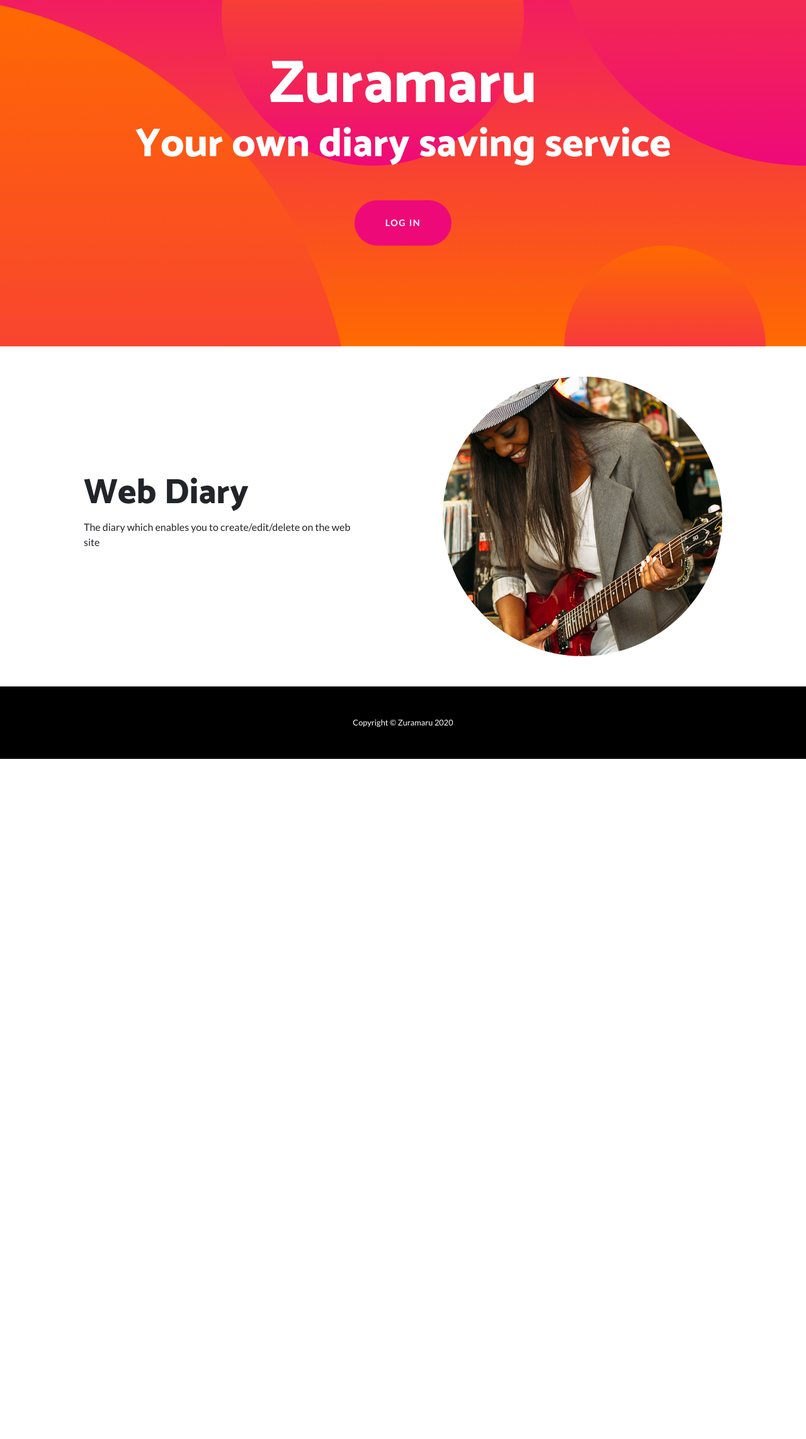
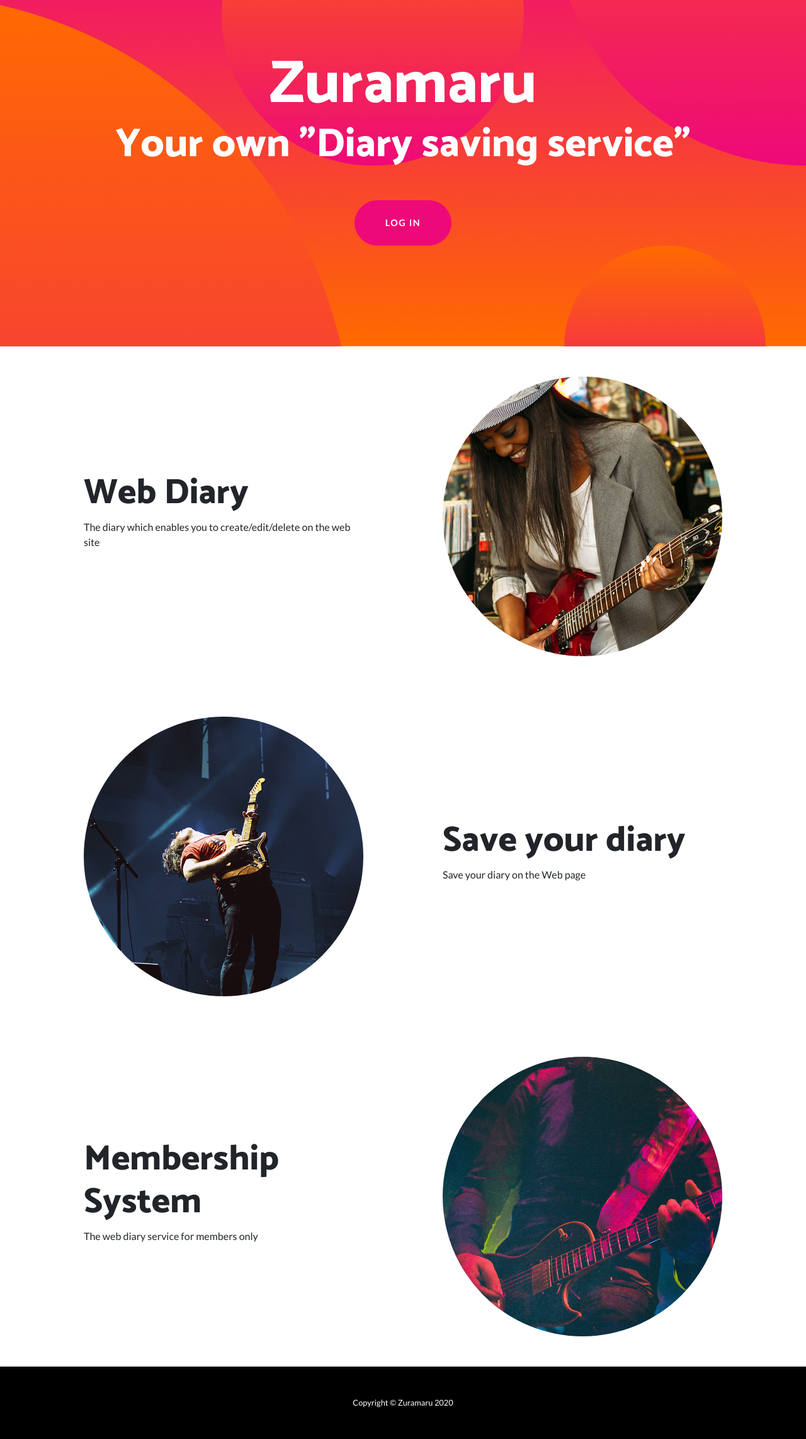
Before and after one commit to SuzukiTakamasa/Zuramaru, a Django app: page / in a window 1280 px wide. Shown: the part 137-2422 px from the top of the page at 63% size. Before the commit the page ends 1342 px from the top, so only its background shows below. Run offline with Django 3.2, Linux system fonts and the light colour scheme; parts of the project's set-up code (start-up, migrations or seed data) failed here and were passed over; some libraries are stand-ins or nearby versions.

Commit message:
commit (include "forms.py")

```diff
--- a/miraizura/templates/index.html
+++ b/miraizura/templates/index.html
@@ -10,7 +10,7 @@
     <div class="masthead-content">
         <div class="container">
             <h1 class="masthead-heading mb-0">Zuramaru</h1>
-            <h2 class="masthead-subheading mb-0">Your own diary saving service</h2>
+            <h2 class="masthead-subheading mb-0">Your own "Diary saving service"</h2>
             <a href="#" class="btn btn-primary btn-xl rounded-pill mt-5">LOG IN</a>
         </div>
     </div>
@@ -40,4 +40,39 @@
     </div>
 </selection>
 
+<selection>
+    <div class="container">
+        <div class="row align-items-center">
+            <div class="col-lg-6">
+                <div class="p-5">
+                    <img class="img-fluid rounded-circle" src="{% static 'img/02.jpg' %}" alt="">
+                </div>
+            </div>
+            <div class="col-lg-6">
+                <div class="p-5">
+                    <h2 class="display-4">Save your diary</h2>
+                    <p>Save your diary on the Web page</p>
+                </div>
+            </div>
+        </div>
+    </div>
+</selection>
+
+<selection>
+    <div class="container">
+        <div class="row align-items-center">
+            <div class="col-lg-6 order-lg-2">
+                <div class="p-5">
+                    <img class="img-fluid rounded-circle" src="{% static 'img/03.jpg' %}" alt="">
+                </div>
+            </div>
+            <div class="col-lg-6 order-lg-1">
+                <div class="p-5">
+                    <h2 class="display-4">Membership System</h2>
+                    <p>The web diary service for members only</p>
+                </div>
+            </div>
+        </div>
+    </div>
+</selection>
 {% endblock %}
--- a/miraizura/urls.py
+++ b/miraizura/urls.py
@@ -7,4 +7,5 @@ from . import views
 app_name = 'miraizura'
 urlpatterns = [
     path('', views.IndexView.as_view(), name="index"),
+    path('inquiry/', views.InquiryView.as_view(), name="inquiry")
 ]
--- a/miraizura/views.py
+++ b/miraizura/views.py
@@ -2,6 +2,11 @@ from django.shortcuts import render
 
 # Create your views here.
 from django.views import generic
+from .forms import InquiryForm
 
 class IndexView(generic.TemplateView):
     template_name = "index.html"
+
+class InquiryView(generic.FormView):
+    template_name = "inquiry.html"
+    form_class = InquiryForm
```
Also changed, not shown: miraizura/forms.py (added).
